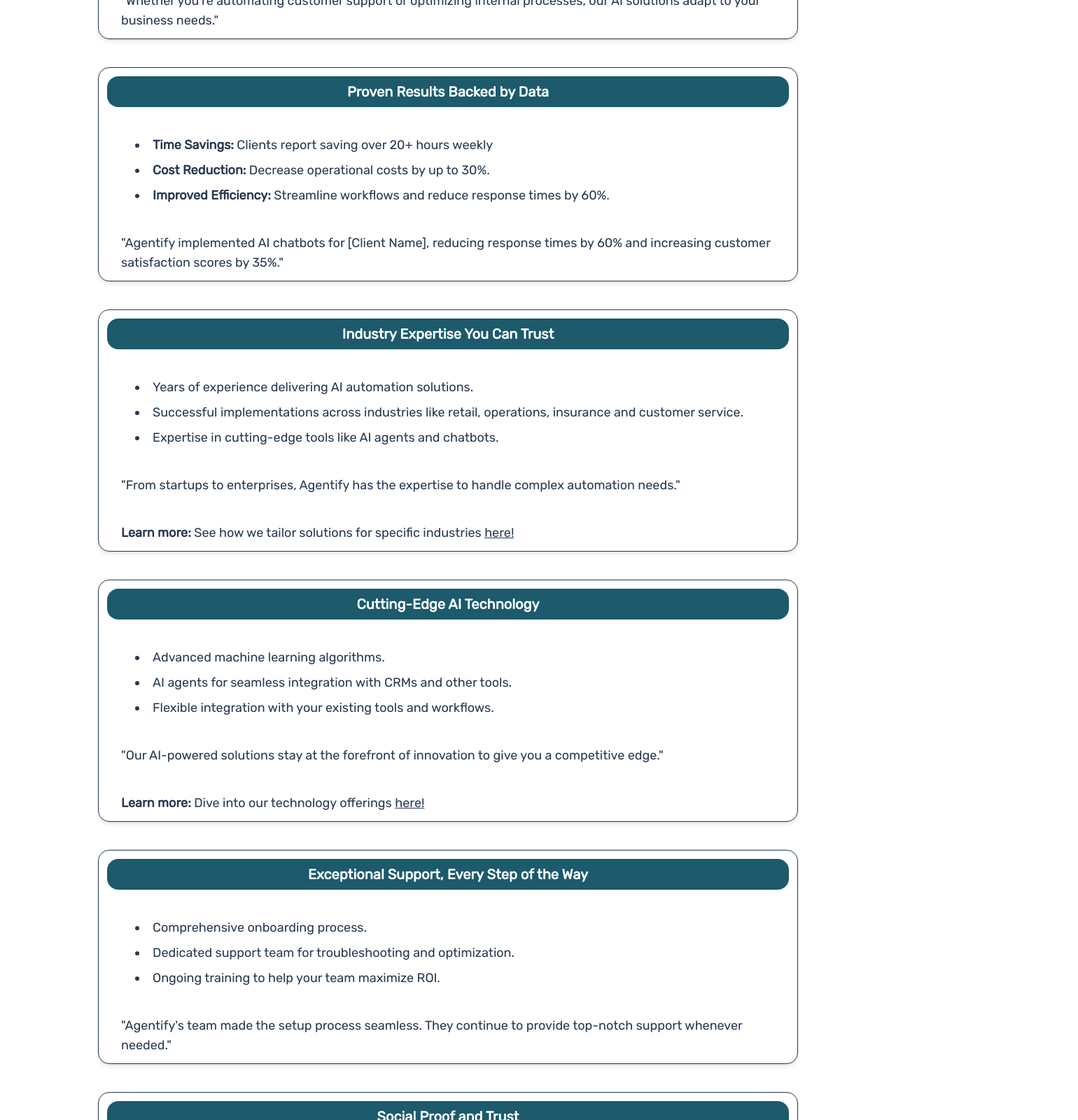
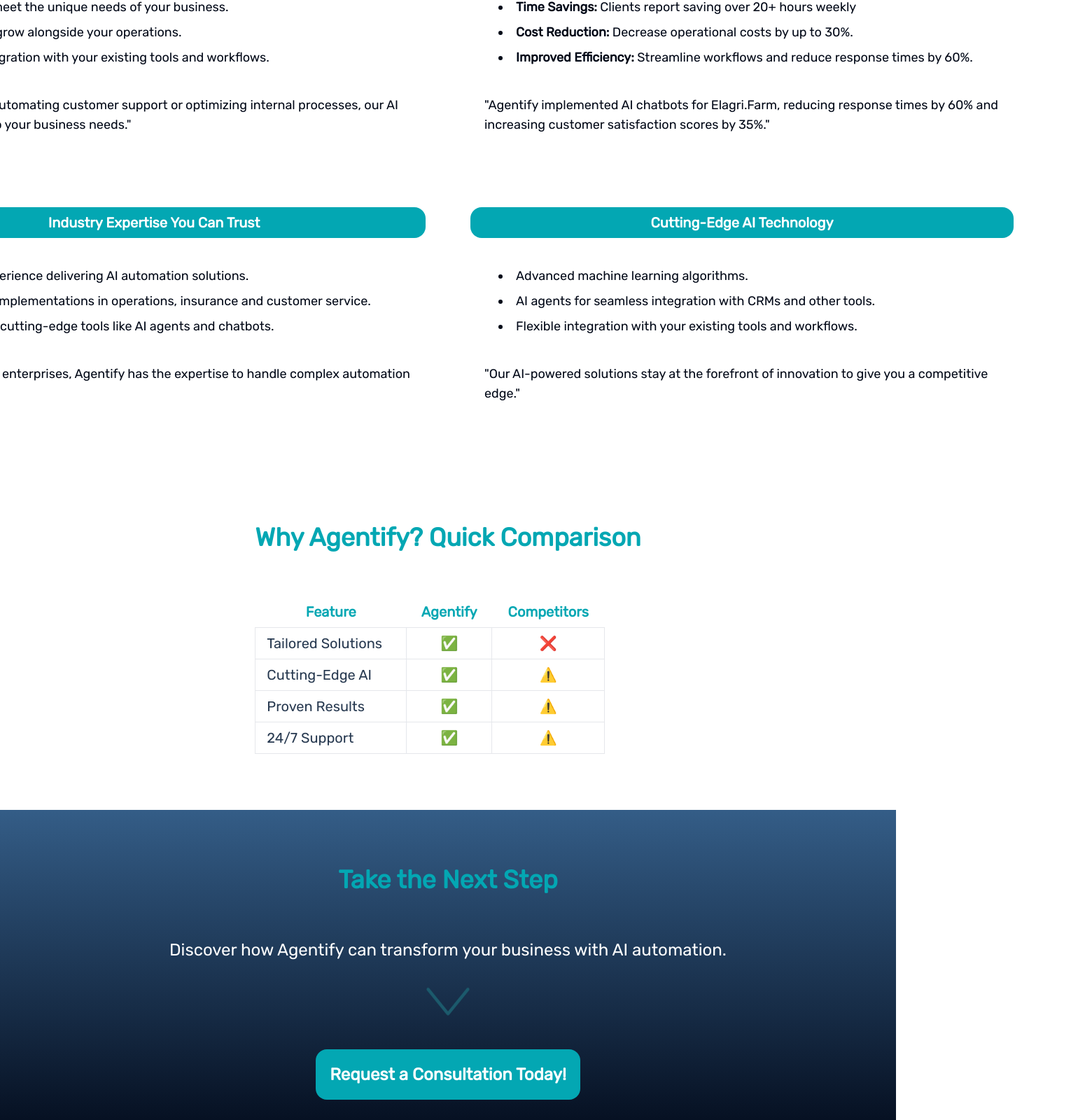
Before and after one commit to Luissao20/ia-project, a Next.js app: page /why-agentify in a window 1280 px wide. Shown: the part 1060-2660 px from the top of the page at 70% size, 1540 px wide, since content can reach past the window. Built offline with nearby package versions, Linux system fonts and the light colour scheme.

Commit message:
Modifying /why-agentify

```diff
--- a/app/why-agentify/components/comparison.tsx
+++ b/app/why-agentify/components/comparison.tsx
@@ -1,11 +1,11 @@
 export default function Comparison() {
     return (
-        <section className="py-20 px-5 flex flex-col items-center justify-center">
+        <section className="pb-20 px-5 flex flex-col items-center justify-center">
             <div className="lg:max-w-7xl mx-auto overflow-hidden">
-                <h2 className="lg:text-4xl text-xl font-bold text-center pb-16 text-[#1c5a6c]"> Why Agentify? Quick Comparison </h2>
+                <h2 className="lg:text-4xl text-xl font-bold text-center pb-16 text-[#03a7b3]"> Why Agentify? Quick Comparison </h2>
                 <div className="overflow-x-auto no-scrollbar">
                     <table className="lg:w-[500px] bg-white overflow-hidden">
-                        <thead className="text-[#1c5a6c] font-bold lg:text-xl text-md">
+                        <thead className="text-[#03a7b3] font-bold lg:text-xl text-md">
                             <tr>
                                 <th className="px-4 py-2" data-aos="fade-down" data-aos-delay="100">Feature</th>
                                 <th className="px-4 py-2" data-aos="fade-down" data-aos-delay="200">Agentify</th>
--- a/app/why-agentify/components/features.tsx
+++ b/app/why-agentify/components/features.tsx
@@ -2,65 +2,48 @@ export default function Features() {
 
   return (
     <section className="py-20 px-5 flex flex-col items-center">
-      <div className="grid grid-cols-1 lg:grid-cols-1 gap-10 lg:pr-28 lg:pl-28" data-aos="zoom-in-up">
-        <div className="flex flex-col gap-5 lg:flex lg:flex-col lg:gap-10 lg:w-[1000px] border border-[#273950] p-3 rounded-2xl items-start justifify-center shadow-md hover:shadow-lg transition-shadow">
-            <h2 className="text-xl font-bold text-white bg-[#1c5a6c] w-full text-center rounded-2xl p-2">Personalized and Scalable Solutions</h2>
-            <ul className="text-lg text-[#273950] list-inside list-disc space-y-2 pl-10">
+      <div className="flex flex-col items-center gap-20 p-20" data-aos="zoom-in-up">
+        <div className="flex gap-10 items-center">
+          <div className="flex flex-col gap-5 lg:flex lg:flex-col lg:gap-10 lg:w-[800px] p-3 items-start justifify-center">
+            <h2 className="text-xl font-bold text-white bg-[#03a7b3] w-full text-center rounded-2xl p-2">Personalized and Scalable Solutions</h2>
+            <ul className="text-lg text-[#010817] list-inside list-disc space-y-2 pl-10">
               <li data-aos="fade-up">Tailored to meet the unique needs of your business.</li>
               <li data-aos="fade-up" data-aos-delay="100">Scalable to grow alongside your operations.</li>
               <li data-aos="fade-up" data-aos-delay="100">Flexible integration with your existing tools and workflows.</li>
             </ul>
-            <p className="text-lg text-[#273950] pl-5">&quot;Whether you&apos;re automating customer support or optimizing internal processes, our AI solutions adapt to your business needs.&quot;</p>
-        </div>
-        <div className="flex flex-col gap-5 lg:flex lg:flex-col lg:gap-10 lg:w-[1000px] border border-[#273950] p-3 rounded-2xl items-start justifify-center shadow-md hover:shadow-lg transition-shadow">
-            <h2 className="text-xl font-bold text-white bg-[#1c5a6c] w-full text-center rounded-2xl p-2">Proven Results Backed by Data</h2>
-            <ul className="text-lg text-[#273950] list-inside list-disc space-y-2 pl-10">
+            <p className="text-lg text-[#010817] pl-5">&quot;Whether you&apos;re automating customer support or optimizing internal processes, our AI solutions adapt to your business needs.&quot;</p>
+          </div>
+          <div className="flex flex-col gap-5 lg:flex lg:flex-col lg:gap-10 lg:w-[800px] p-3 items-start justifify-center">
+            <h2 className="text-xl font-bold text-white bg-[#03a7b3] w-full text-center rounded-2xl p-2">Proven Results Backed by Data</h2>
+            <ul className="text-lg text-[#010817] list-inside list-disc space-y-2 pl-10">
               <li data-aos="fade-up"><span className="font-bold ">Time Savings: </span>Clients report saving over 20+ hours weekly</li>
               <li data-aos="fade-up" data-aos-delay="100"><span className="font-bold">Cost Reduction: </span>Decrease operational costs by up to 30%.</li>
               <li data-aos="fade-up" data-aos-delay="100"><span className="font-bold">Improved Efficiency: </span>Streamline workflows and reduce response times by 60%.</li>
             </ul>
-            <p className="text-lg text-[#273950] pl-5">
-            &quot;Agentify implemented AI chatbots for [Client Name], reducing response times by 60% and increasing customer satisfaction scores by 35%.&quot;</p>
+            <p className="text-lg text-[#010817] pl-5">
+              &quot;Agentify implemented AI chatbots for Elagri.Farm, reducing response times by 60% and increasing customer satisfaction scores by 35%.&quot;</p>
+          </div>
         </div>
-        <div className="flex flex-col gap-5 lg:flex lg:flex-col lg:gap-10 lg:w-[1000px] border border-[#273950] p-3 rounded-2xl items-start justifify-center shadow-md hover:shadow-lg transition-shadow">
-            <h2 className="text-xl font-bold text-white bg-[#1c5a6c] w-full text-center rounded-2xl p-2">Industry Expertise You Can Trust</h2>
-            <ul className="text-lg text-[#273950] list-inside list-disc space-y-2 pl-10">
+
+        <div className="flex gap-10 items-center">
+          <div className="flex flex-col gap-5 lg:flex lg:flex-col lg:gap-10 lg:w-[800px] p-3 items-start justifify-center">
+            <h2 className="text-xl font-bold text-white bg-[#03a7b3] w-full text-center rounded-2xl p-2">Industry Expertise You Can Trust</h2>
+            <ul className="text-lg text-[#010817] list-inside list-disc space-y-2 pl-10">
               <li data-aos="fade-up">Years of experience delivering AI automation solutions.</li>
-              <li data-aos="fade-up" data-aos-delay="100">Successful implementations across industries like retail, operations, insurance and customer service.</li>
+              <li data-aos="fade-up" data-aos-delay="100">Successful implementations in operations, insurance and customer service.</li>
               <li data-aos="fade-up" data-aos-delay="100">Expertise in cutting-edge tools like AI agents and chatbots.</li>
             </ul>
-            <p className="text-lg text-[#273950] pl-5">&quot;From startups to enterprises, Agentify has the expertise to handle complex automation needs.&quot;</p>
-            <p className="text-lg text-[#273950] pl-5"><span className="font-bold">Learn more: </span>See how we tailor solutions for specific industries <span className="text-blue underline">here!</span> </p>
-        </div>
-        <div className="flex flex-col gap-5 lg:flex lg:flex-col lg:gap-10 lg:w-[1000px] border border-[#273950] p-3 rounded-2xl items-start justifify-center shadow-md hover:shadow-lg transition-shadow">
-            <h2 className="text-xl font-bold text-white bg-[#1c5a6c] w-full text-center rounded-2xl p-2">Cutting-Edge AI Technology</h2>
-            <ul className="text-lg text-[#273950] list-inside list-disc space-y-2 pl-10">
+            <p className="text-lg text-[#010817] pl-5">&quot;From startups to enterprises, Agentify has the expertise to handle complex automation needs.&quot;</p>
+          </div>
+          <div className="flex flex-col gap-5 lg:flex lg:flex-col lg:gap-10 lg:w-[800px] p-3 items-start justifify-center">
+            <h2 className="text-xl font-bold text-white bg-[#03a7b3] w-full text-center rounded-2xl p-2">Cutting-Edge AI Technology</h2>
+            <ul className="text-lg text-[#010817] list-inside list-disc space-y-2 pl-10">
               <li data-aos="fade-up">Advanced machine learning algorithms.</li>
               <li data-aos="fade-up" data-aos-delay="100">AI agents for seamless integration with CRMs and other tools.</li>
               <li data-aos="fade-up" data-aos-delay="100">Flexible integration with your existing tools and workflows.</li>
             </ul>
-            <p className="text-lg text-[#273950] pl-5">&quot;Our AI-powered solutions stay at the forefront of innovation to give you a competitive edge.&quot;</p>
-            <p className="text-lg text-[#273950] pl-5"><span className="font-bold">Learn more: </span>Dive into our technology offerings <span className="text-blue underline">here!</span></p>
-        </div>
-        <div className="flex flex-col gap-5 lg:flex lg:flex-col lg:gap-10 lg:w-[1000px] border border-[#273950] p-3 rounded-2xl items-start justifify-center shadow-md hover:shadow-lg transition-shadow">
-            <h2 className="text-xl font-bold text-white bg-[#1c5a6c] w-full text-center rounded-2xl p-2">Exceptional Support, Every Step of the Way</h2>
-            <ul className="text-lg text-[#273950] list-inside list-disc space-y-2 pl-10">
-              <li data-aos="fade-up">Comprehensive onboarding process.</li>
-              <li data-aos="fade-up" data-aos-delay="100">Dedicated support team for troubleshooting and optimization.</li>
-              <li data-aos="fade-up" data-aos-delay="100">Ongoing training to help your team maximize ROI.</li>
-            </ul>
-            <p className="text-lg text-[#273950] pl-5">&quot;Agentify&apos;s team made the setup process seamless. They continue to provide top-notch support whenever needed.&quot;</p>
-
-        </div>
-        <div className="flex flex-col gap-5 lg:flex lg:flex-col lg:gap-10 lg:w-[1000px] border border-[#273950] p-3 rounded-2xl items-start justifify-center shadow-md hover:shadow-lg transition-shadow">
-            <h2 className="text-xl font-bold text-white bg-[#1c5a6c] w-full text-center rounded-2xl p-2">Social Proof and Trust</h2>
-            <ul className="text-lg text-[#273950] list-inside list-disc space-y-2 pl-10">
-              <li data-aos="fade-up">Trusted by over [X+] satisfied clients.</li>
-              <li data-aos="fade-up" data-aos-delay="100">Partnerships with industry leaders.</li>
-              <li data-aos="fade-up" data-aos-delay="100">Recognized for excellence in AI automation.</li>
-            </ul>
-            <p className="text-lg text-[#273950] pl-5">&quot;Agentify has revolutionized how we handle customer interactions. The time and cost savings are incredible!&quot; - [Client Name]</p>
-            <p className="text-lg text-[#273950] pl-5"><span className="font-bold">Learn more: </span>Discover more about our trusted partnerships <span className="text-blue underline">here!</span></p>
+            <p className="text-lg text-[#010817] pl-5">&quot;Our AI-powered solutions stay at the forefront of innovation to give you a competitive edge.&quot;</p>
+          </div>
         </div>
       </div>
     </section>
--- a/app/why-agentify/components/intro.tsx
+++ b/app/why-agentify/components/intro.tsx
@@ -1,20 +1,15 @@
 
 export default function Intro() {
   return (
-    <section className="pt-52 pb-20 px-5 xl:pt-64 flex flex-col gap-10 bg-[url(../public/rb_4182.png)] bg-fixed bg-center">
-      <h2 className="text-5xl font-bold text-center text-[#03a7b3] mb-8" data-aos="fade-up" data-aos-delay="100">
+    <section className="pt-52 pb-20 px-5 xl:pt-64 flex flex-col items-center h-svh gap-10 bg-[url(../public/rb_4182.png)] bg-fixed bg-center">
+      <h2 className="text-5xl font-bold text-center text-[#03a7b3] pt-56" data-aos="fade-up" data-aos-delay="100">
         Why Choose Agentify?
       </h2>
-      <div className="max-w-3xl mx-auto flex flex-col gap-16 lg:flex lg:flex-col lg:gap-16" data-aos="fade-up" data-aos-delay="200">
-        <h2 className="text-4xl font-bold text-center text-[#03a7b3]">
-          Transforming Businesses with Tailored AI Solutions
-        </h2>
-        <p className="text-xl text-gray-700 text-center leading-relaxed">
+        <p className="text-xl text-[#010817] w-[900px] text-center leading-relaxed">
           Agentify provides custom AI automation solutions, including AI agents and chatbots,
           that save time, reduce costs, and drive measurable growth for businesses of all sizes.
           Whether you&apos;re a startup or an enterprenour, our solutions are built to scale alongside your business.
         </p>
-      </div>
     </section>
   );
 }
--- a/app/why-agentify/components/next-step.tsx
+++ b/app/why-agentify/components/next-step.tsx
@@ -1,13 +1,14 @@
 import Image from "next/image";
+import Link from "next/link";
 
 export default function NextStep() {
   return (
-    <section className="py-20 px-5">
+    <section className="py-20 px-5 bg-gradient-to-b from-[#345d87] to-[#010817]">
       <div className="max-w-7xl mx-auto">
-        <h2 className="text-4xl font-bold text-center pb-16 text-[#1c5a6c]" data-aos="fade-up" data-aos-delay="100">
+        <h2 className="text-4xl font-bold text-center pb-16 text-[#03a7b3]" data-aos="fade-up" data-aos-delay="100">
           Take the Next Step
         </h2>
-        <p className="text-2xl text-center" data-aos="fade-up" data-aos-delay="100">
+        <p className="text-2xl text-center text-white" data-aos="fade-up" data-aos-delay="100">
           Discover how Agentify can transform your business with AI automation.
         </p>
         <div className="text-center mt-10 flex flex-col items-center">
@@ -20,7 +21,11 @@ export default function NextStep() {
               quality={100}
             />
           </div>
-          <button className="text-2xl font-bold bg-[#93c3c7] text-[#1c5a6c] mt-4 p-3 rounded-2xl transition duration-200 easy-in-out hover:scale-[1.05]">Request a Consultation Today!</button>
+          <Link href={"/contact"}>
+            <button className="text-2xl font-bold bg-[#03a7b3] text-white mt-4 p-5 rounded-2xl transition duration-200
+              easy-in-out hover:scale-[1.05]">Request a Consultation Today!</button>
+          </Link>
+
         </div>
       </div>
     </section>
```
